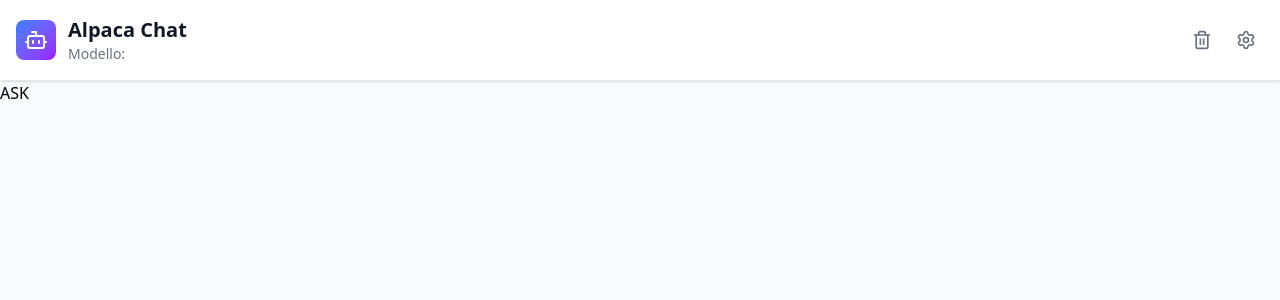
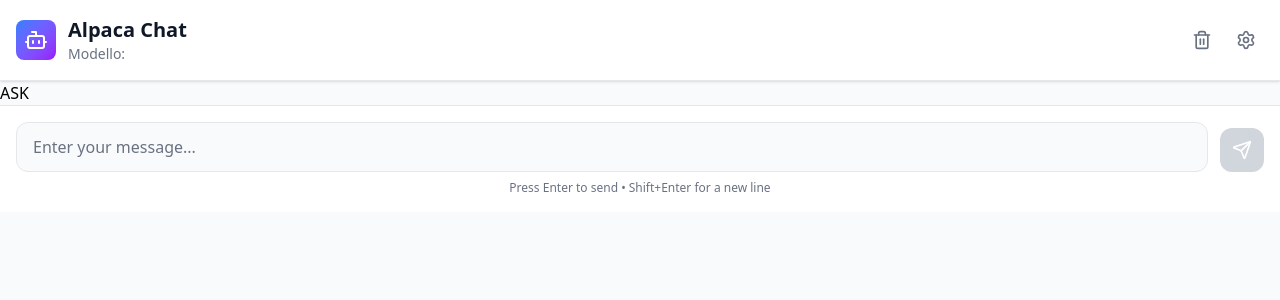
Before and after one commit to rafaelmerlotto/alpaca-chat, a React (Vite) app: page / in a window 1280 px wide. Shown: the top 300 px of the page. Built offline with nearby package versions, Linux system fonts and the light colour scheme.

Commit message:
Create Input area

```diff
--- /dev/null
+++ b/src/camponents/Input.tsx
@@ -0,0 +1,43 @@
+import { Loader2, Send } from 'lucide-react';
+import React, { useRef, useState } from 'react'
+
+export default function Input() {
+
+    const [inputValue, setInputValue] = useState<string>('');
+    const [isLoading, setIsLoading] = useState<boolean>(false);
+    const inputRef = useRef<HTMLInputElement>(null);
+
+
+
+    return (
+        <div className="bg-white dark:bg-gray-800 border-t border-gray-200 dark:border-gray-700 p-4" >
+            <div className="flex items-end space-x-3">
+                <div className="flex-1 min-w-0">
+                    <input
+                        ref={inputRef}
+                        type="text"
+                        value={inputValue}
+                        onChange={(e) => setInputValue(e.target.value)}
+                        placeholder="Enter your message..."
+                        disabled={isLoading}
+                        className="w-full px-4 py-3 bg-gray-50 dark:bg-gray-700 border border-gray-200 dark:border-gray-600 rounded-xl text-gray-900 dark:text-gray-100 placeholder-gray-500 dark:placeholder-gray-400 focus:outline-none focus:ring-2 focus:ring-blue-500 focus:border-transparent resize-none disabled:opacity-50"
+                    />
+                </div>
+                <button
+                    disabled={!inputValue.trim() || isLoading}
+                    className="p-3 bg-blue-500 hover:bg-blue-600 disabled:bg-gray-300 dark:disabled:bg-gray-600 text-white rounded-xl transition-colors duration-200 disabled:cursor-not-allowed flex items-center justify-center"
+                >
+                    {isLoading ? (
+                        <Loader2 className="w-5 h-5 animate-spin" />
+                    ) : (
+                        <Send className="w-5 h-5" />
+                    )}
+                </button>
+            </div>
+            <p className="text-xs text-gray-500 dark:text-gray-400 mt-2 text-center">
+                Press Enter to send • Shift+Enter for a new line
+            </p>
+        </div >
+
+    )
+}
--- a/src/camponents/Main.tsx
+++ b/src/camponents/Main.tsx
@@ -1,5 +1,6 @@
 import React, { useState } from 'react'
 import { askOllama } from '../services/askOllama'
+import Input from './Input'
 
 export default function Main() {
     const [text, setText] = useState<string>("")
@@ -19,6 +20,7 @@ export default function Main() {
         <div>
             <button onClick={handleSubmit}>ASK</button>
             <p className="text-white">{text}</p>
+            <Input />
         </div>
     )
 }
```
